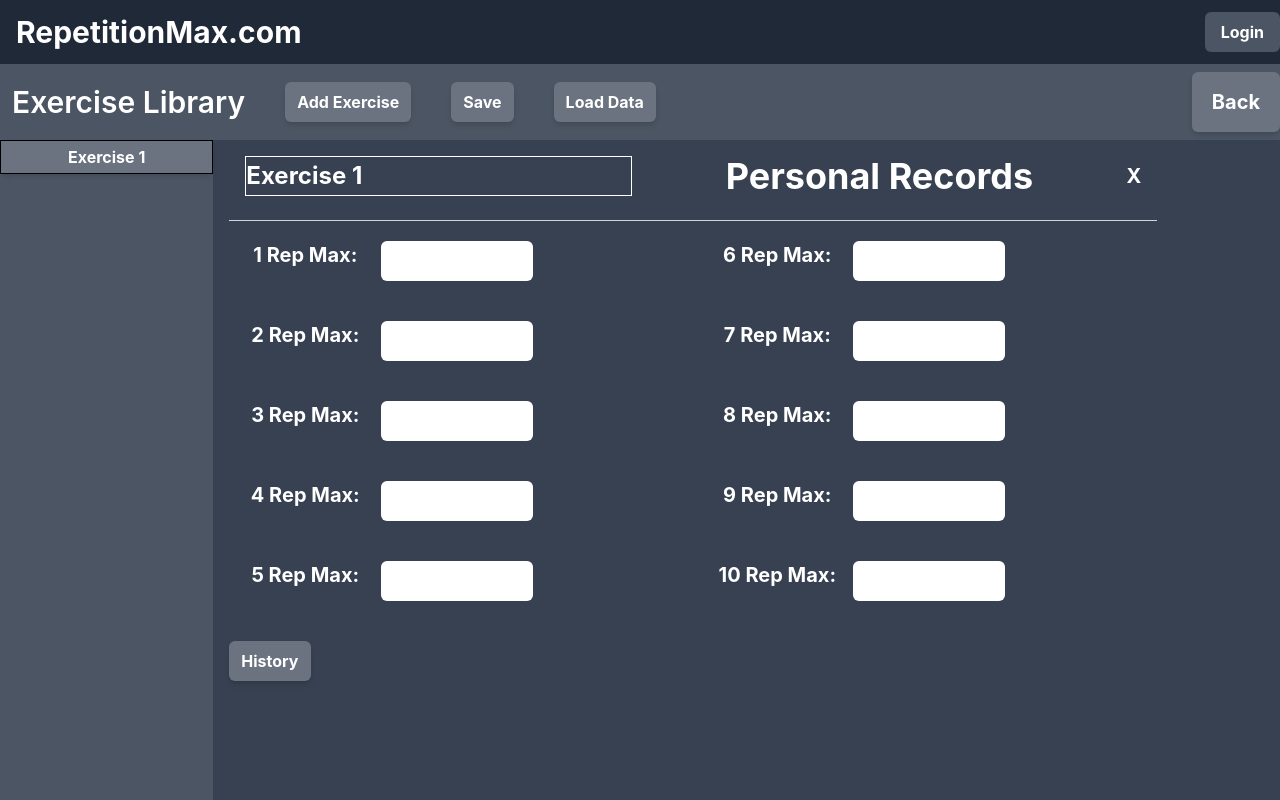
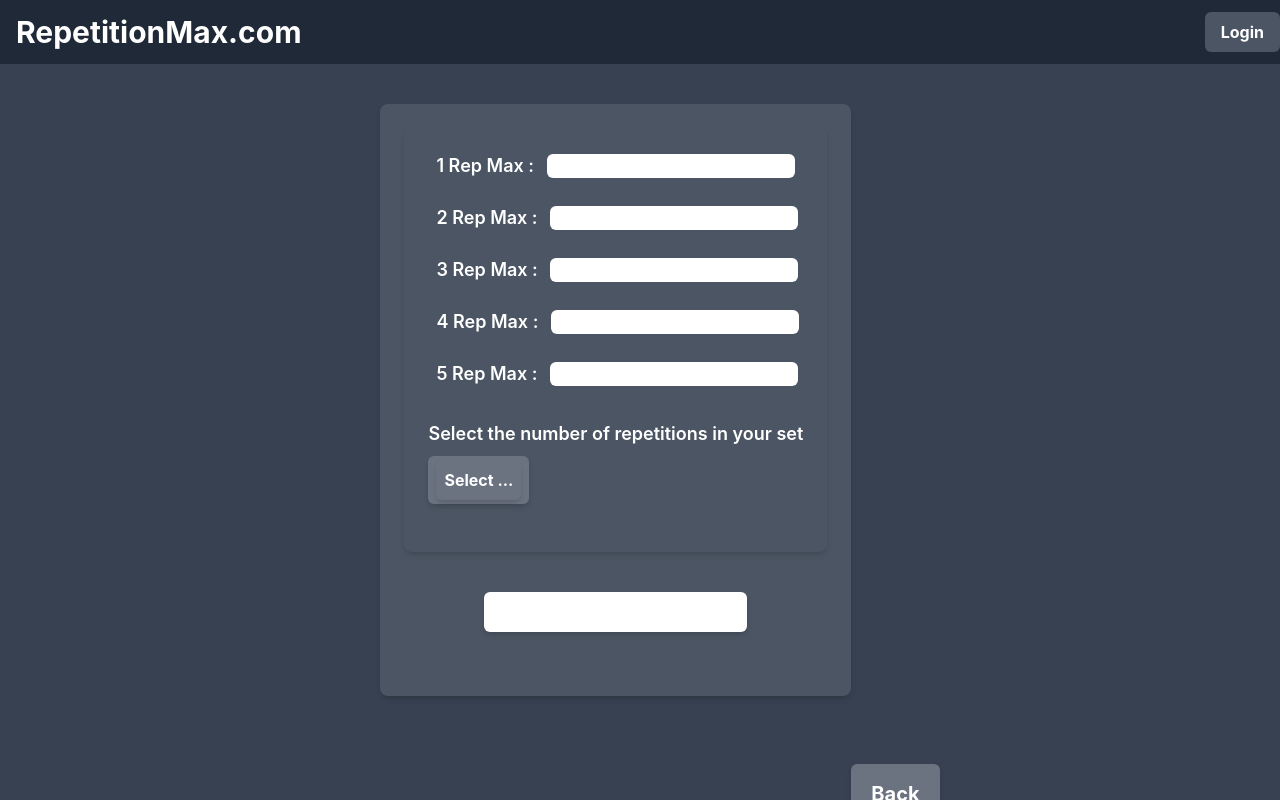
Before and after one commit to MKopra/RPE-Calc, a React (Create React App) app: page /rpe-calc in a window 1280 px wide. Shown: the top 800 px of the page. Built offline with nearby package versions, Linux system fonts and the light colour scheme.

Commit message:
delete extraneous landing page code

```diff
--- a/src/App.tsx
+++ b/src/App.tsx
@@ -13,6 +13,7 @@
 import Menu from "./components/menu";
 import  Login  from './components/login';
 import { handleLogout } from './components/login';
+import RPECalc from './components/rpecalc';
 
 export let User: string | undefined = "";
 
@@ -54,11 +55,9 @@
         <div className={`app-content ${isLoginOpen ? "blur" : ""}`}>
           <Routes>
             <Route path='/' element={LandingPageElement}/>
-            <Route path='/onerepmax-landing' element={<OneRepLanding OneRepMenu={<OneRepMenu />} />}/>
             <Route path='/onerepmax-calc' element={<OneRepMenu/>}/>
-            <Route path='/rpe-landing' element={<EraseButton menu={<Menu/>}/>}/>
-            <Route path='/rpe-calc' element={<Menu/>}/>
-            <Route path='/cal-landing' element={<CalLanding CalMenu={<CalMenu/>} />}/>
+            <Route path='/exercise-library' element={<Menu/>}/>
+            <Route path='/rpe-calc' element={<RPECalc/>}/>
             <Route path='/cal-calc' element={<CalMenu/>}/>
           </Routes>
         </div>
--- /dev/null
+++ b/src/components/rpecalc.tsx
@@ -0,0 +1,153 @@
+import React, { useState, ChangeEvent } from "react";
+import DropDown from "./dropdown";
+import algo from "./algo"
+import OutputTable from "./outputtable";
+import '../index.css';
+import BackButton from "./backbutton";
+
+
+
+function RPECalc() {
+  const [selectSet, setSelectSet] = useState<string>("");
+  const [showDropDown, setShowDropDown] = useState<boolean>(false);
+  const Sets = () => {
+    return ["Set of 1", "Set of 2", "Set of 3", "Set of 4", "Set of 5", "Set of 6", "Set of 7", "Set of 8"];
+  };
+  /** below is all the code i took from the original app to attempt to do conditionals in menu */
+  const [onerepmax, setOneRM] = useState(Number);
+  const handleOneRMChange = (e: ChangeEvent<HTMLInputElement>) => {
+    setOneRM(+e.target.value);
+  }
+  const [tworepmax, setTwoRM] = useState(Number);
+  const handleTwoRMChange = (e: ChangeEvent<HTMLInputElement>) => {
+    setTwoRM(+e.target.value);
+  }
+  const [threerepmax, setThreeRM] = useState(Number);
+  const handleThreeRMChange = (e: ChangeEvent<HTMLInputElement>) => {
+    setThreeRM(+e.target.value);
+  }
+  const [fourrepmax, setFourRM] = useState(Number);
+  const handleFourRMChange = (e: ChangeEvent<HTMLInputElement>) => {
+    setFourRM(+e.target.value);
+  }
+  const [fiverepmax, setFiveRM] = useState(Number);
+  const handleFiveRMChange = (e: ChangeEvent<HTMLInputElement>) => {
+    setFiveRM(+e.target.value);
+  }
+  /**
+   * Toggle the drop down menu
+   */
+  const toggleDropDown = () => {
+    setShowDropDown(!showDropDown);
+  };
+  /**
+   * Hide the drop down menu if click occurs
+   * outside of the drop-down element.
+   *
+   * @param event  The mouse event
+   */
+  const dismissHandler = (event: React.FocusEvent<HTMLButtonElement>): void => {
+    if (event.currentTarget === event.target) {
+      setShowDropDown(false);
+    }
+  };
+  /**
+   * Callback function to consume the
+   * Set name from the child component
+   *
+   * @param Set  The selected Set
+   */
+  const SetSelection = (Set: string): void => {
+    setSelectSet(Set);
+  };
+
+  const RMs = algo(onerepmax, tworepmax, threerepmax, fourrepmax, fiverepmax)
+  return (
+
+<div>
+    <div className="flex flex-wrap py-10 h-full lg:h-screen justify-center items-top">
+      <div className="bg-gray-600 p-6 rounded-lg shadow-md h-min ml-10 justify-center items-center">
+      <div className="bg-gray-600 p-6 rounded-lg shadow-md h-min justify-center items-center">
+        <div>
+        <div>
+          <label className="px-2 text-white text-lg font-semibold">1 Rep Max :  </label>
+          <input className="rounded-md" type="number" value={onerepmax === 0 ? '' : onerepmax} onChange={handleOneRMChange} />
+          <br />
+        </div>
+        <br />
+        <div>
+          <label className="px-2 text-white text-lg font-semibold">2 Rep Max :  </label>
+          <input className="rounded-md" type="number" value={tworepmax === 0 ? '' : tworepmax} onChange={handleTwoRMChange}>
+          </input>
+          <br />
+        </div>
+        <br />
+        <div>
+          <label className="px-2 text-white text-lg font-semibold">3 Rep Max :  </label>
+          <input className="rounded-md" type="number" value={threerepmax === 0 ? '' : threerepmax} onChange={handleThreeRMChange}>
+          </input>
+          <br />
+        </div>
+        <br />
+        <div>
+          <label className="px-2 text-white text-lg font-semibold">4 Rep Max :  </label>
+          <input className="rounded-md" type="number" id="fourrepmax" value={fourrepmax === 0 ? '' : fourrepmax} onChange={handleFourRMChange}>
+          </input>
+          <br />
+        </div>
+        <br />
+        <div>
+          <label className="px-2 text-white text-lg font-semibold">5 Rep Max :  </label>
+          <input className="rounded-md" type="number" id="fiverepmax" value={fiverepmax === 0 ? '' : fiverepmax} onChange={handleFiveRMChange}>
+          </input>
+          <br />
+        </div>
+        <br />
+        <div>
+          <div className="py-2 text-white text-lg font-semibold">
+            {selectSet
+              ? ``
+              : "Select the number of repetitions in your set"}
+          </div>
+        </div>
+        </div>
+        <div>
+        <button
+  className={`bg-gray-500 hover:bg-gray-600 text-white font-bold py-1 px-2 rounded-md shadow-md ${showDropDown ? "active" : ""}`}
+  onClick={(): void => toggleDropDown()}
+          onBlur={(e: React.FocusEvent<HTMLButtonElement>): void =>
+            dismissHandler(e)
+          }
+        >
+          <button
+          className="bg-gray-500 hover:bg-gray-600 text-white font-bold py-2 px-2 rounded-md shadow-md hover:bg-gray-600 active:outline-none">{selectSet ? "Selected: " + selectSet : "Select ..."} </button>
+          {showDropDown && (
+            <DropDown
+              Sets={Sets()}
+              showDropDown={false}
+              toggleDropDown={(): void => toggleDropDown()}
+              SetSelection={SetSelection}
+            />
+          )}
+        </button>
+        <br />
+        <br />
+        </div>
+      </div>
+      <div className="px-4 lg:px-20">
+        <div className="py-10">
+          <div className="justify-center py-5 items-start bg-white rounded-md shadow-md font-semibold h-min">
+            <OutputTable
+              selectSet={selectSet}
+              RMs={RMs} />
+          </div>
+        </div>
+      </div>
+    </div>
+    <div className="flex flex-col items-center justify-end"><BackButton/></div>
+    </div>
+</div>
+  );
+
+};
+export default RPECalc;
```
Also changed, not shown: src/components/landingpage.tsx (+14 -62 lines).
